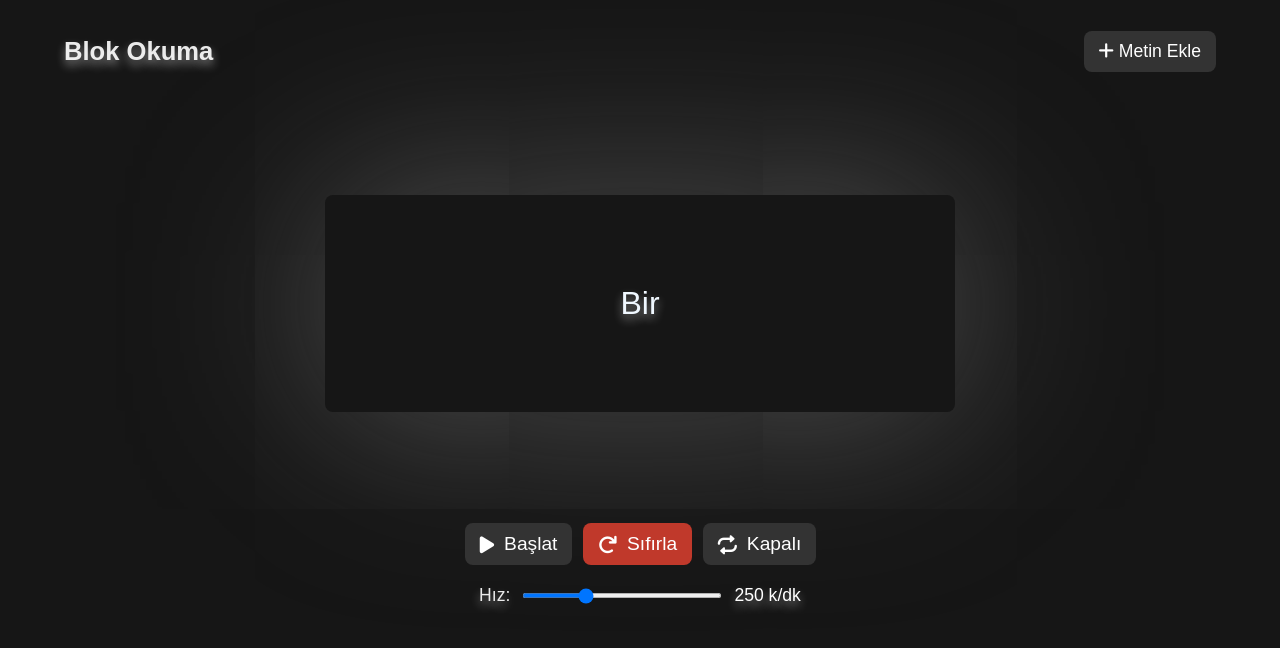
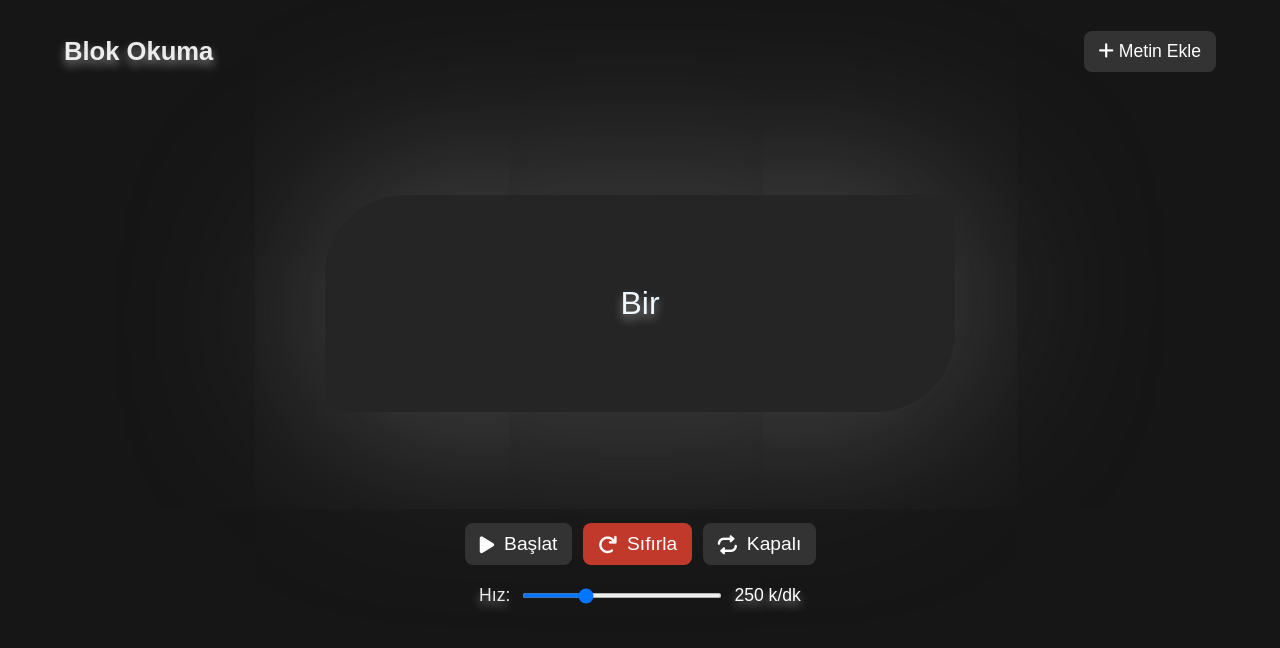
Before and after one commit to fear321/Read, a plain HTML site: page index.html in a window 1280 px wide. Drawn offline with Linux system fonts and the light colour scheme.

Commit message:
Update style.css

```diff
--- a/style.css
+++ b/style.css
@@ -39,11 +39,13 @@ body {
     margin: 20px 0;
     padding: 10%;
     box-shadow: 0 1px 200px rgba(156, 156, 156, 0.473);
-    border-radius: 8px;
+    border-radius: 80px 16px;
     color: aliceblue;
     width: 50%;
     max-width: 800px;
     text-align: center;
+    background-color: #252525;
+
 }
 
 .controls button {
```
